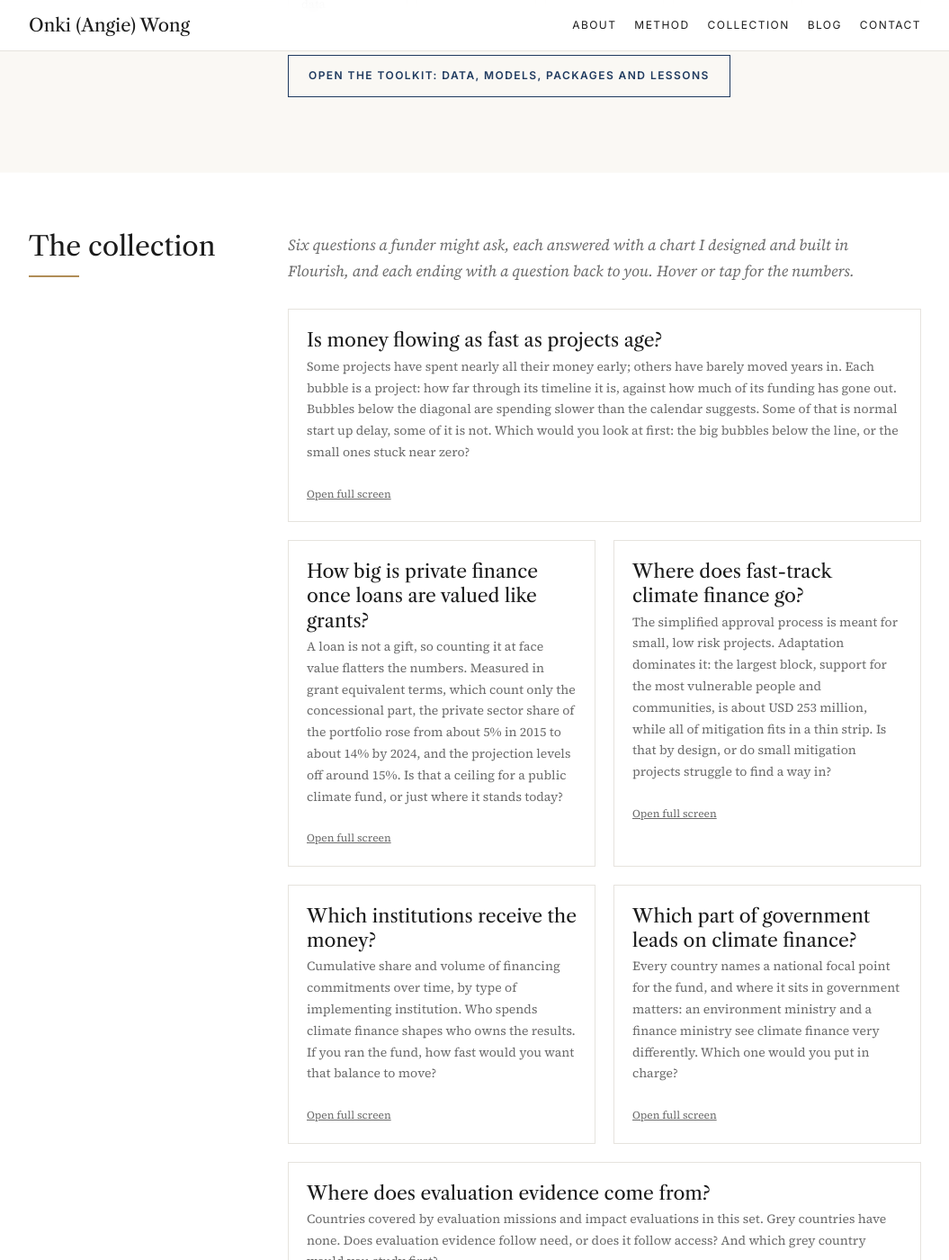
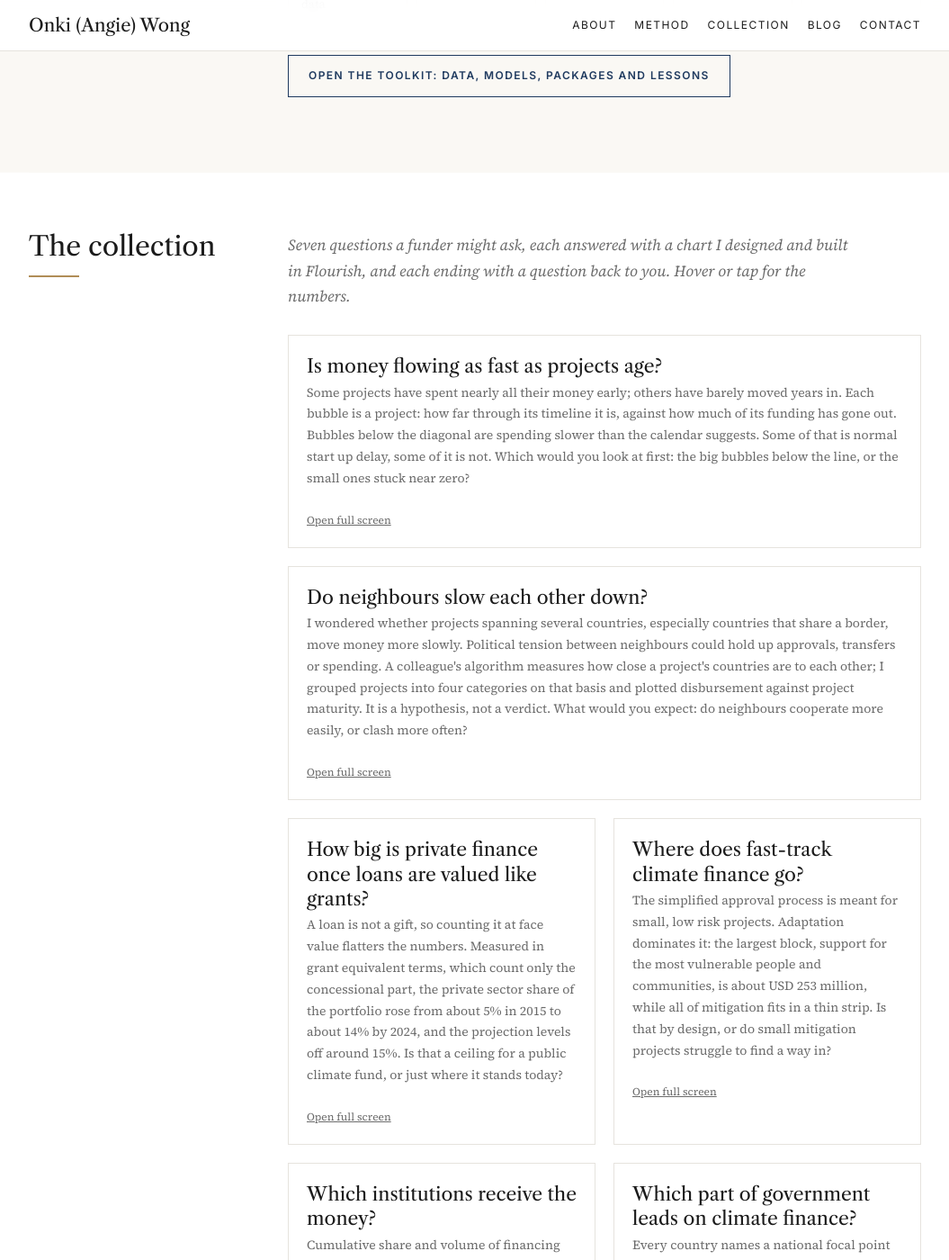
Before and after one commit to owangie/owangie.github.io, a Jekyll site: the page built from _pages/about.md, in a window 1280 px wide and 1400 px high, scrolled down 2162 px. Shown: the whole window at 90% size, without its empty margins (112-1167 px from the left). Built offline with Jekyll 4.4.1, drawn with Linux system fonts in a browser that asks for light colours; some of the changed text lies outside the part shown.

Commit message:
Add country proximity chart; sharper hero line

```diff
--- a/_data/visuals.yml
+++ b/_data/visuals.yml
@@ -3,6 +3,10 @@
   type: scatter
   title: "Is money flowing as fast as projects age?"
   caption: "Some projects have spent nearly all their money early; others have barely moved years in. Each bubble is a project: how far through its timeline it is, against how much of its funding has gone out. Bubbles below the diagonal are spending slower than the calendar suggests. Some of that is normal start up delay, some of it is not. Which would you look at first: the big bubbles below the line, or the small ones stuck near zero?"
+- id: "26622426"
+  type: scatter
+  title: "Do neighbours slow each other down?"
+  caption: "I wondered whether projects spanning several countries, especially countries that share a border, move money more slowly. Political tension between neighbours could hold up approvals, transfers or spending. A colleague's algorithm measures how close a project's countries are to each other; I grouped projects into four categories on that basis and plotted disbursement against project maturity. It is a hypothesis, not a verdict. What would you expect: do neighbours cooperate more easily, or clash more often?"
 - id: "27526316"
   type: chart
   size: half
--- a/_layouts/home.html
+++ b/_layouts/home.html
@@ -250,7 +250,7 @@
     <div class="hero-text">
     <p class="eyebrow">Data curator</p>
     <h1>{{ site.author.name }}</h1>
-    <p>Where a curator reads provenance, I read portfolios: development data gathered, tested and set down as the story of whether the money did what it promised, with language models to mine the text no team could read by hand.</p>
+    <p>An art curator traces an object's story from its marks and records. I do the same with development data: I find the patterns and the storyline in the numbers, catch the early signals, and make results measurable, with language models to mine the text no team could read by hand.</p>
     <div class="btns">
       <a class="btn primary" href="#visuals">See the collection</a>
       <a class="btn" href="https://www.linkedin.com/in/{{ site.author.linkedin }}/">LinkedIn</a>
@@ -325,7 +325,7 @@
     <h2 class="reveal">The collection</h2>
     </div>
     <div class="sbody">
-    <p class="intro reveal">Six questions a funder might ask, each answered with a chart I designed and built in Flourish, and each ending with a question back to you. Hover or tap for the numbers.</p>
+    <p class="intro reveal">Seven questions a funder might ask, each answered with a chart I designed and built in Flourish, and each ending with a question back to you. Hover or tap for the numbers.</p>
     <div class="vizgrid">
     {% for v in site.data.visuals %}
     <figure class="viz reveal{% if v.size == 'half' %} half{% endif %}">
```
